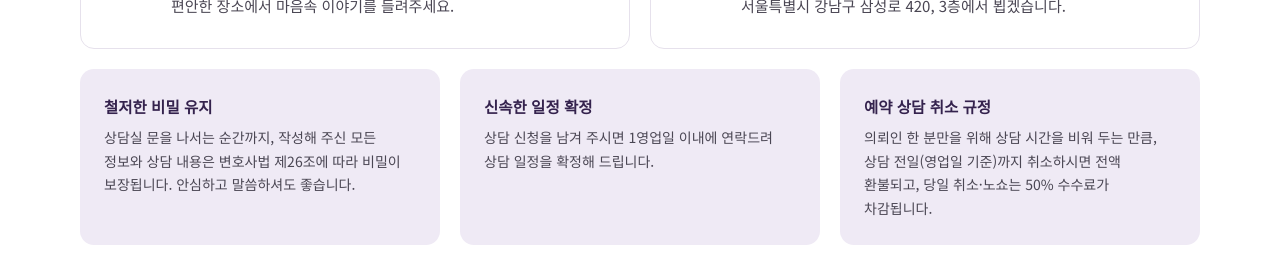
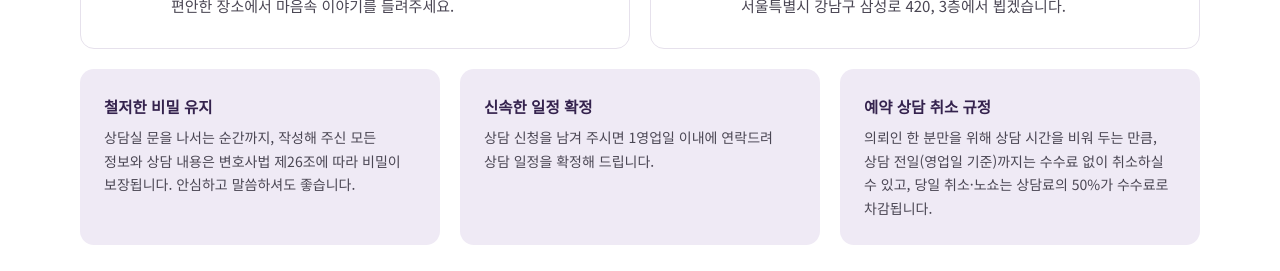
Before and after one commit to pshpkr/rebomlaw-site, a plain HTML site: page index.html in a window 1280 px wide. Shown: the part 6220-6491 px from the top of the page. Drawn offline with Linux system fonts and the light colour scheme.

Commit message:
예약 취소 규정 문구에서 「환불」 표현 정리(광고 규정 고려)
Co-Authored-By: Claude Opus 5.5 <noreply@anthropic.com>

```diff
--- a/index.html
+++ b/index.html
@@ -862,7 +862,7 @@ ul{list-style:none}
     <div class="notes">
       <div class="ncard"><b>철저한 비밀 유지</b><p>상담실 문을 나서는 순간까지, 작성해 주신 모든 정보와 상담 내용은 변호사법 제26조에 따라 비밀이 보장됩니다. 안심하고 말씀하셔도 좋습니다.</p></div>
       <div class="ncard"><b>신속한 일정 확정</b><p>상담 신청을 남겨 주시면 1영업일 이내에 연락드려 상담 일정을 확정해 드립니다.</p></div>
-      <div class="ncard"><b>예약 상담 취소 규정</b><p>의뢰인 한 분만을 위해 상담 시간을 비워 두는 만큼, 상담 전일(영업일 기준)까지 취소하시면 전액 환불되고, 당일 취소·노쇼는 50% 수수료가 차감됩니다.</p></div>
+      <div class="ncard"><b>예약 상담 취소 규정</b><p>의뢰인 한 분만을 위해 상담 시간을 비워 두는 만큼, 상담 전일(영업일 기준)까지는 수수료 없이 취소하실 수 있고, 당일 취소·노쇼는 상담료의 50%가 수수료로 차감됩니다.</p></div>
     </div>
 
     <div class="contact" id="contact">
```
Also changed, not shown: llms.txt.
